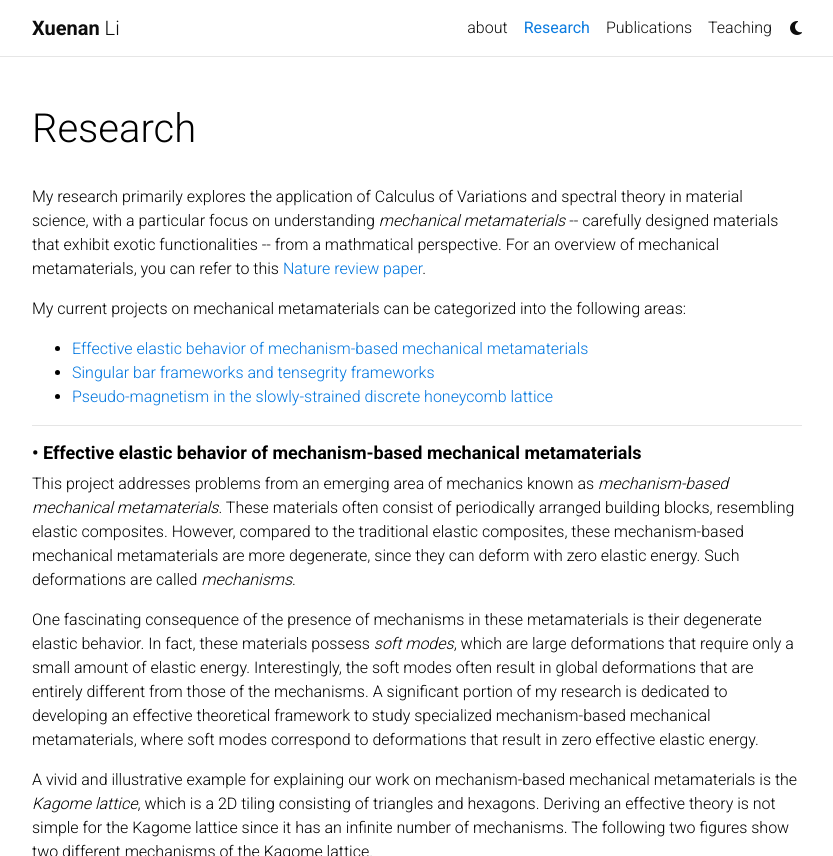
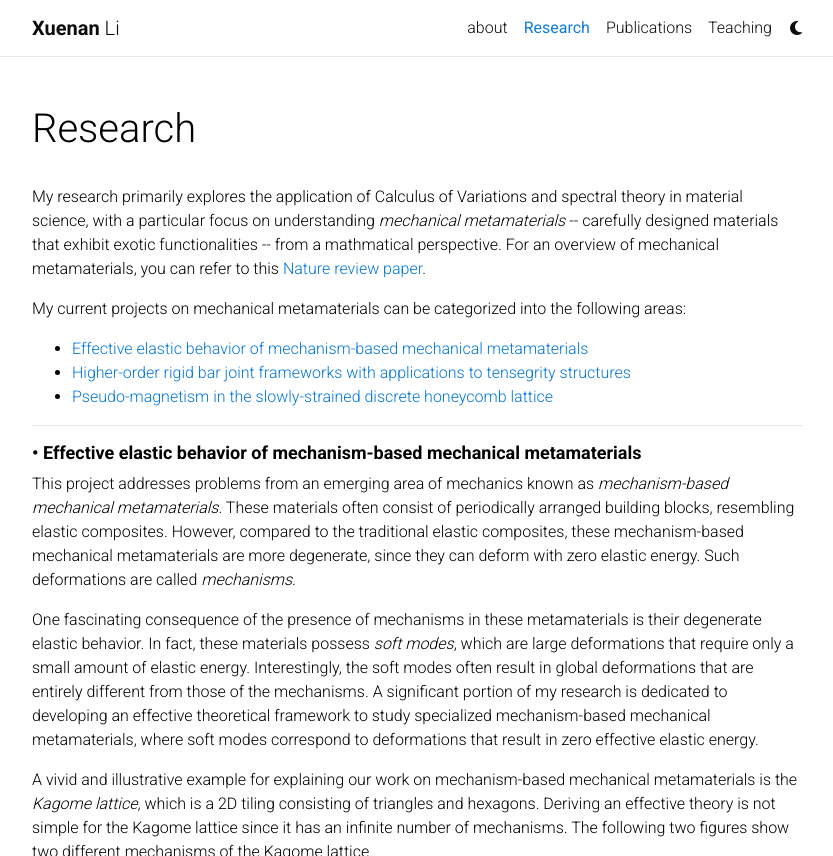
Before and after one commit to xuenanli/xuenanli.github.io, a Jekyll site: the page built from _pages/research.md, in a window 1280 px wide and 900 px high, cut to the strip 0-856 px from the top of the window. Shown: the whole strip, without its empty margins (223-1056 px from the left). Built offline with Jekyll 4.4.1, drawn with Linux system fonts in a browser that asks for light colours; comment, search, counter and statistics services are not loaded; a style sheet for code colours, icons or effects is not loaded.

Commit message:
oct-25-update-2

```diff
--- a/_pages/research.md
+++ b/_pages/research.md
@@ -16,7 +16,7 @@ nav_order: 2
 <!-- Jumping Link -->
 <ul>
     <li><a href="#section1">Effective elastic behavior of mechanism-based mechanical metamaterials</a></li>
-    <li><a href="#section2">Singular bar frameworks and tensegrity frameworks</a></li>
+    <li><a href="#section2">Higher-order rigid bar joint frameworks with applications to tensegrity structures</a></li>
     <li><a href="#section3">Pseudo-magnetism in the slowly-strained discrete honeycomb lattice</a></li>
 </ul>
 
```
Also changed, not shown: 4 other files.
